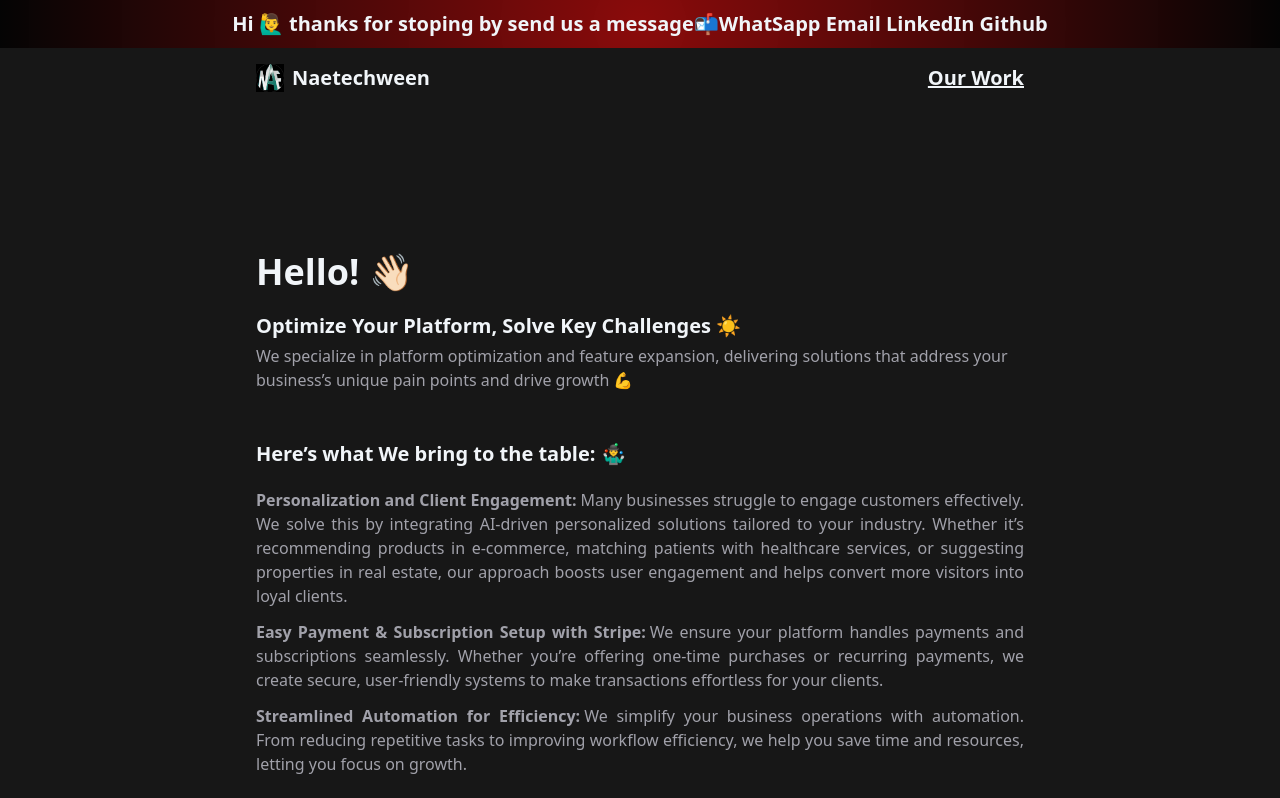
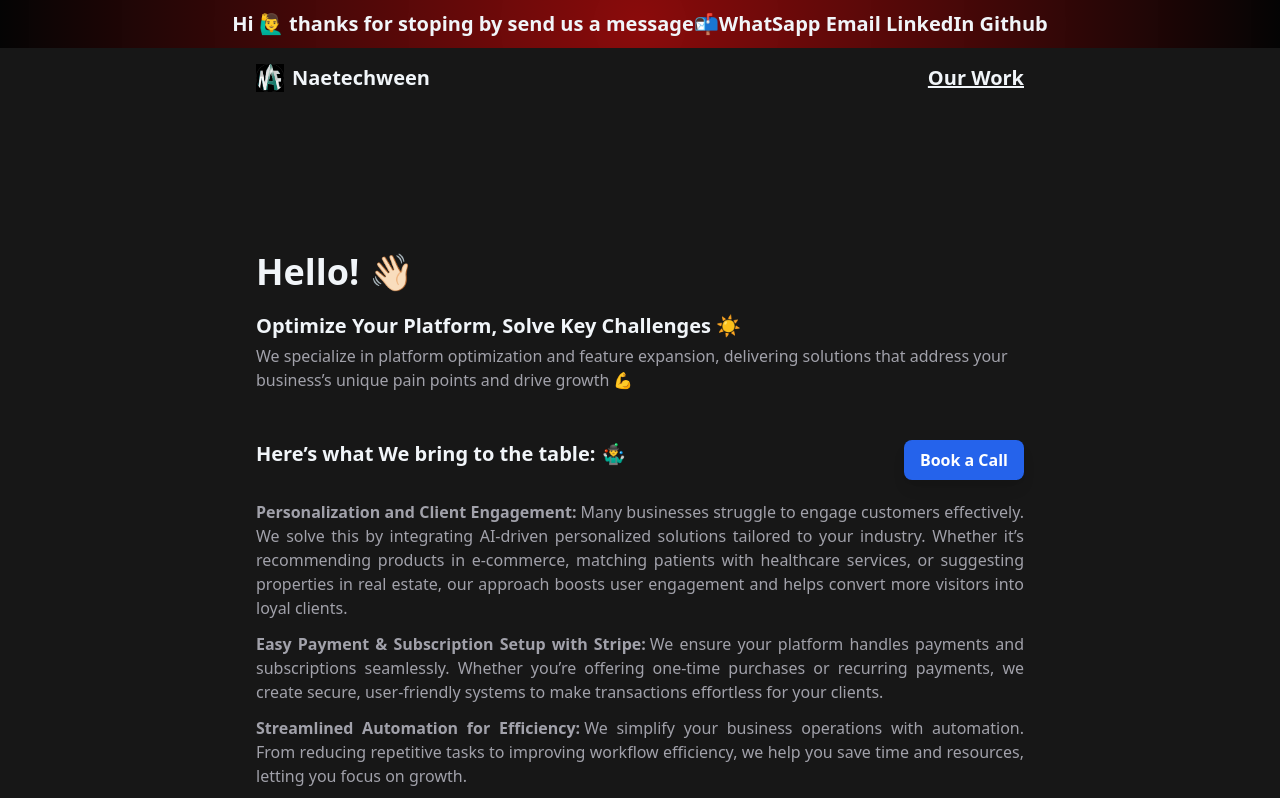
Before and after one commit to sammy0055/naetechween_consult, a React (Vite) app: page / in a window 1280 px wide. Shown: the top 798 px of the page. Built offline with nearby package versions, Linux system fonts and the light colour scheme.

Commit message:
first commit

```diff
--- a/src/component/hero-section.tsx
+++ b/src/component/hero-section.tsx
@@ -14,9 +14,15 @@ function HeroSection() {
                     expansion, delivering solutions that address your business’s
                     unique pain points and drive growth 💪
                 </p>
-                <h1 className="mt-12 text-xl font-bold">
-                    Here’s what We bring to the table: 🤹‍♂️
-                </h1>
+                <div className="mt-12 flex justify-between max-sm:flex-col">
+                    <h1 className=" text-xl font-bold">
+                        Here’s what We bring to the table: 🤹‍♂️
+                    </h1>
+                    <span>
+                        <BookBtn />
+                    </span>
+                </div>
+
                 <ul className="text-zinc-400 mt-1 text-md text-justify">
                     <li className="mt-5">
                         <span className="font-bold">
```
